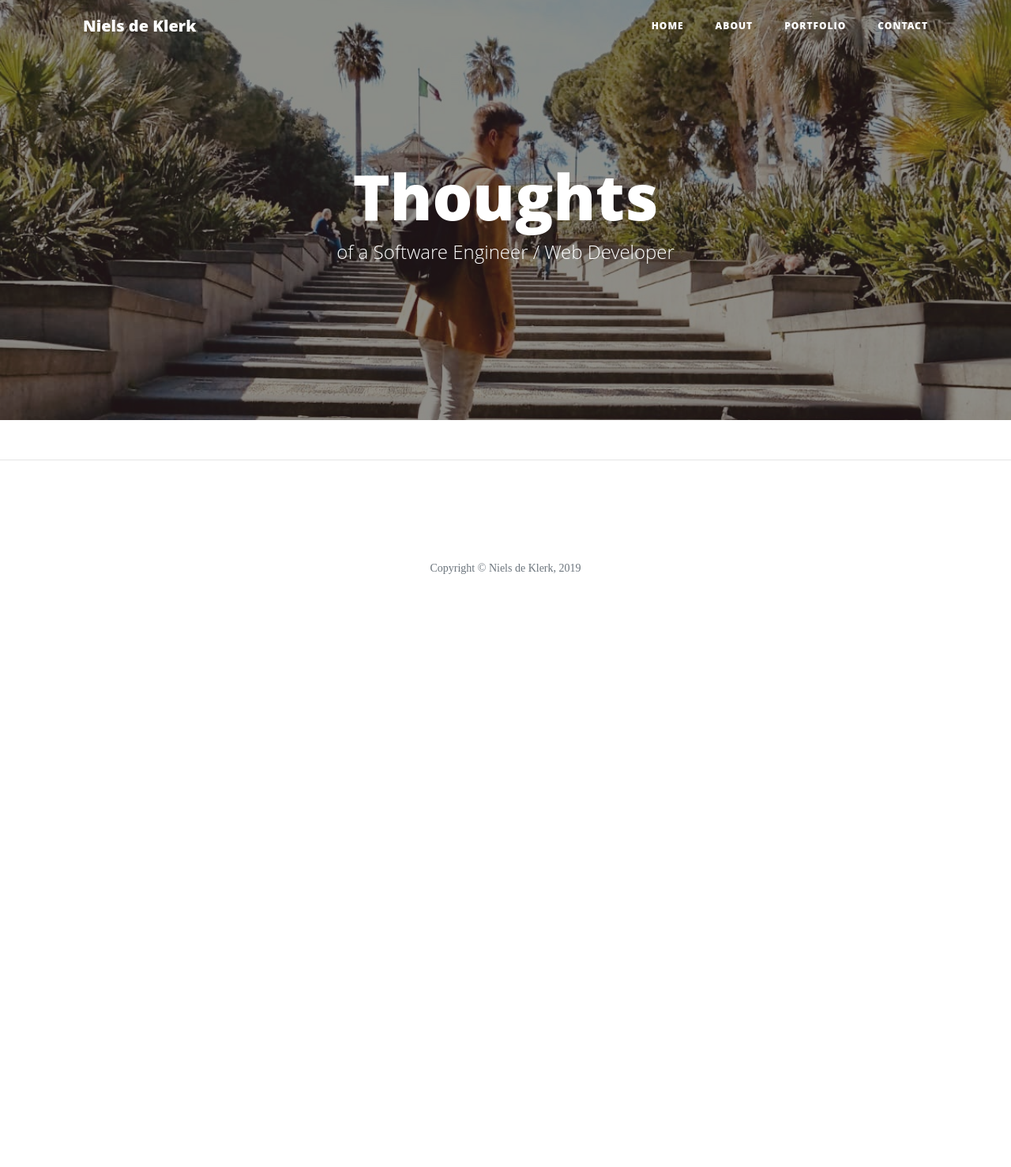
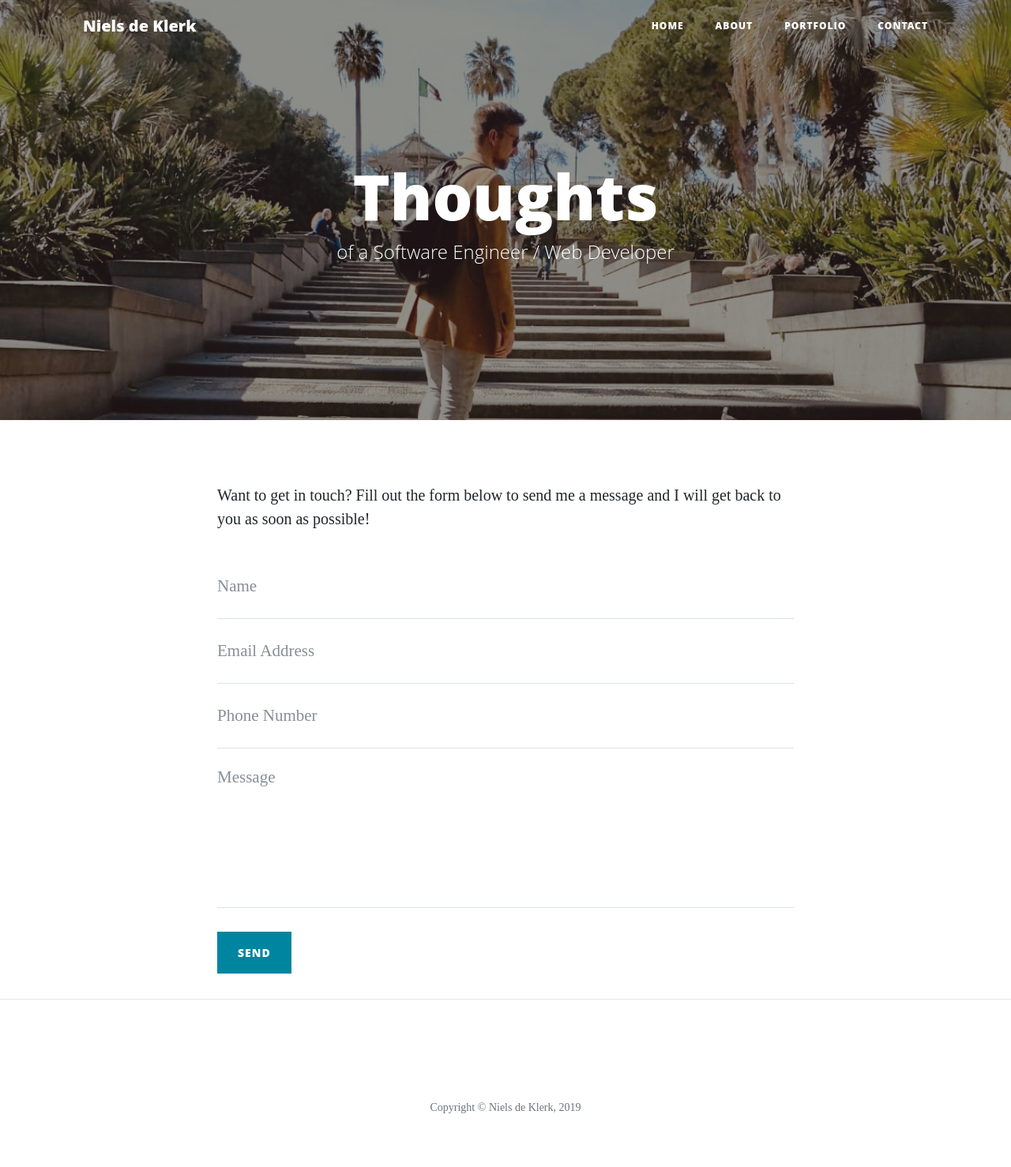
Before and after one commit to Code-Institute-Submissions/portfolio-8, a Flask app: template templates/contact.html in a window 1280 px wide. Shown: the whole page at 79% size. Before the commit the page ends 727 px from the top, so only its background shows below. Run offline with Flask 2, Linux system fonts and the light colour scheme; the template is opened without the code that fills it, so the values that code supplies are empty; some libraries are stand-ins or nearby versions.

Commit message:
added flash to flask to interact with contact form

```diff
--- a/run.py
+++ b/run.py
@@ -1,12 +1,14 @@
 import os
 import json
-from flask import Flask, render_template
+from flask import Flask, render_template, request, flash
 
 app = Flask (__name__)
+app.secret_key = 'some_secret'
 
 @app.route('/')
 def index():
     return render_template("index.html")
+
 
 @app.route('/about')
 def about():
@@ -15,9 +17,27 @@ def about():
         data = json.load(json_data)
         return render_template("about.html", page_title="About", company=data)
 
-@app.route('/contact')
+
+@app.route('/about/<member_name>')
+def about_member(member_name):
+    member = {}
+
+    with open("data/company.json", "r") as json_data:
+        data = json.load(json_data)
+        for obj in data:
+            if obj["url"] == member_name:
+                member = obj
+
+        return render_template("member.html", member=member)
+
+
+@app.route('/contact', methods=["GET", "POST"])
 def contact():
-        return render_template("contact.html", page_title="Contact")
+    if request.method == "POST":
+        flash("Thanks, {}, we have recieved your message!".format(request.form["name"]))
+    return render_template("contact.html", page_title="Contact")
+
+
 
 @app.route('/careers')
 def careers():
@@ -25,6 +45,7 @@ def careers():
 
 
 
+
 if __name__ == '__main__':
     app.run(host=os.environ.get('IP'),
             port=int(os.environ.get('PORT')),
--- a/templates/contact.html
+++ b/templates/contact.html
@@ -5,5 +5,60 @@
 
     <h2>{{ page_title }}</h2>
 
+     <div class="row">
+      <div class="col-lg-8 col-md-10 mx-auto">
+      {% with messages = get_flashed_messages()  %}
+      {% if messages %}
+      <ul class ="flashes">
+        {% for message in messages %}
+        <li>{{ message }}</li>
+      {% endfor %}
+
+      </ul>
+    {% endif %}
+    {% endwith %}
+
+
+
+        <p>Want to get in touch? Fill out the form below to send me a message and I will get back to you as soon as possible!</p>
+        <form method="POST" id="contactForm" novalidate>
+          <div class="control-group">
+            <div class="form-group floating-label-form-group controls">
+              <label>Name</label>
+              <input type="text" class="form-control" placeholder="Name" name="name" id="name" required data-validation-required-message="Please enter your name.">
+              <p class="help-block text-danger"></p>
+            </div>
+          </div>
+          <div class="control-group">
+            <div class="form-group floating-label-form-group controls">
+              <label>Email Address</label>
+              <input type="email" class="form-control" placeholder="Email Address" name="email" id="email" required data-validation-required-message="Please enter your email address.">
+              <p class="help-block text-danger"></p>
+            </div>
+          </div>
+          <div class="control-group">
+            <div class="form-group col-xs-12 floating-label-form-group controls">
+              <label>Phone Number</label>
+              <input type="tel" class="form-control" placeholder="Phone Number" name="phone" id="phone" required data-validation-required-message="Please enter your phone number.">
+              <p class="help-block text-danger"></p>
+            </div>
+          </div>
+          <div class="control-group">
+            <div class="form-group floating-label-form-group controls">
+              <label>Message</label>
+              <textarea rows="5" class="form-control" placeholder="Message" name="message" id="message" required data-validation-required-message="Please enter a message."></textarea>
+              <p class="help-block text-danger"></p>
+            </div>
+          </div>
+          <br>
+          <div id="success"></div>
+          <div class="form-group">
+            <button type="submit" class="btn btn-primary" id="sendMessageButton">Send</button>
+          </div>
+        </form>
+      </div>
+</div>
+
+
 
 {% endblock %}
```
Also changed, not shown: data/company.json (+7 -3 lines), templates/about.html (+37 -11 lines), templates/member.html (added, +14 -0 lines).
